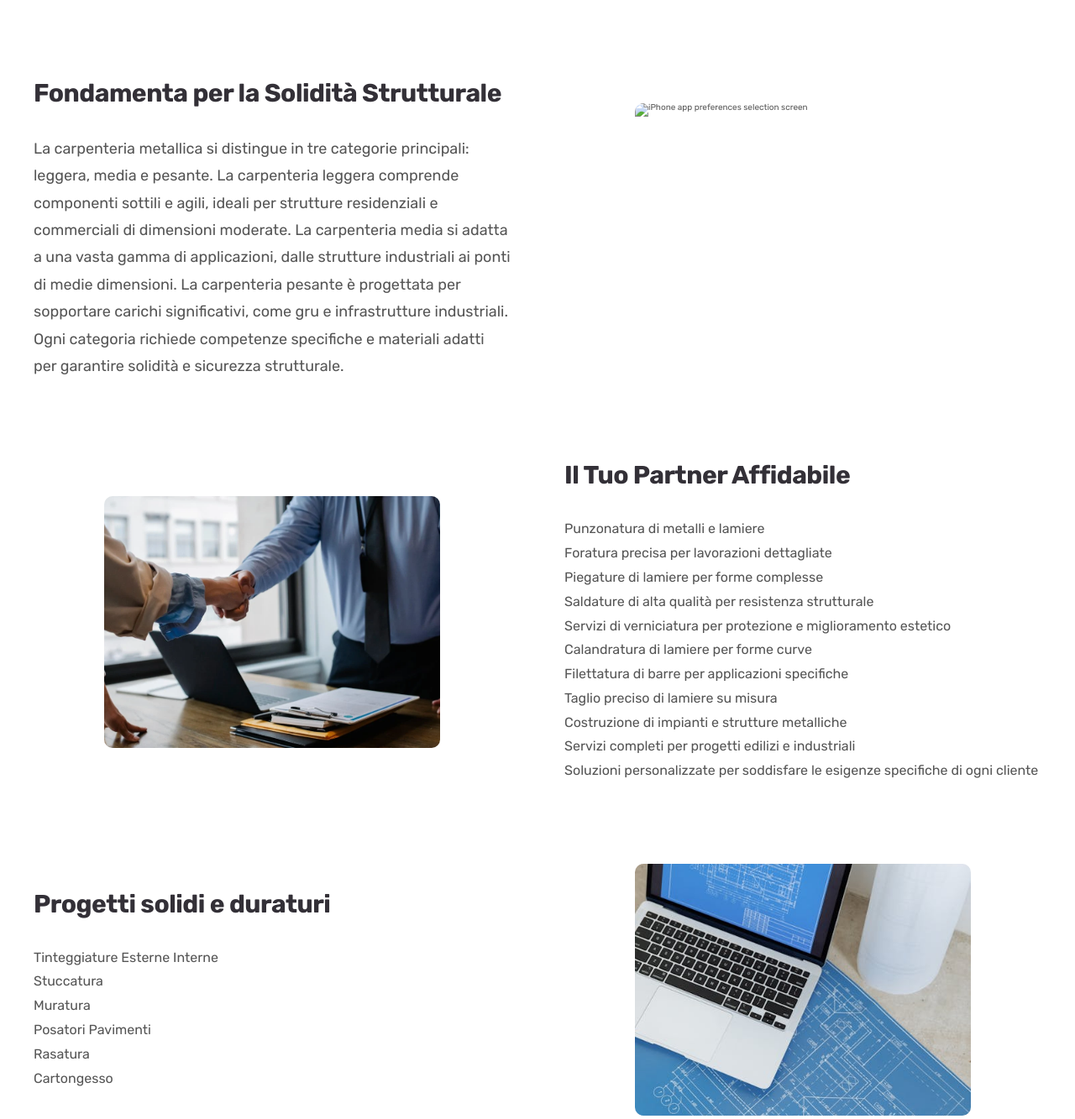
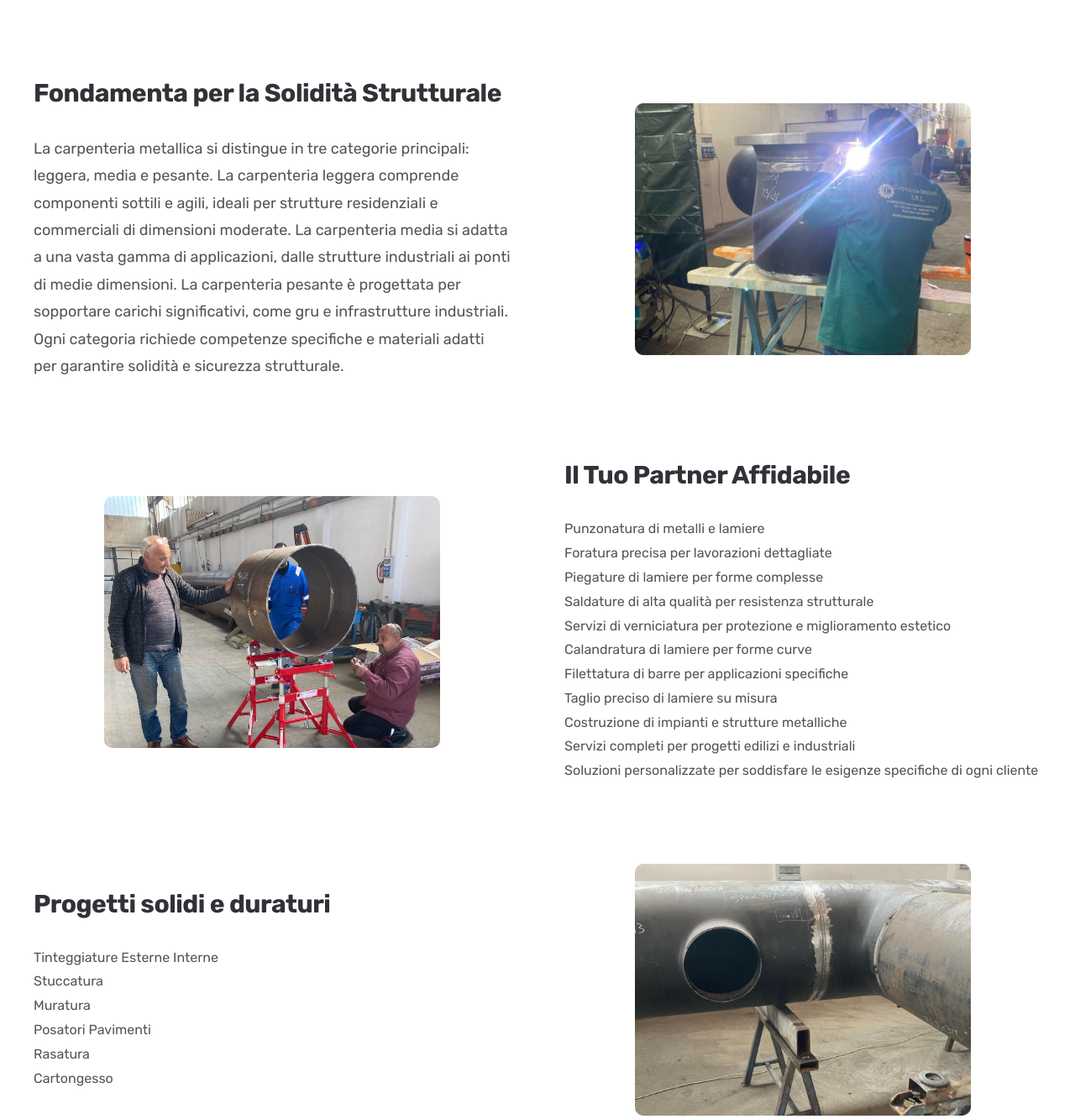
Before and after one commit to MagicGionson93/artmetalproject, a plain HTML site: page index.html in a window 1280 px wide. Shown: the part 1120-2453 px from the top of the page at 84% size. Drawn offline with nearby package versions, Linux system fonts and the light colour scheme.

Commit message:
aggiunte immagini fornite dal cliente

```diff
--- a/index.html
+++ b/index.html
@@ -116,7 +116,7 @@
           </div>
           <div class="step-img-box">
             <img
-              src="img/tubi.jpg"
+              src="img/img2/WhatsApp Image 2024-07-05 at 11.05.02.jpeg"
               class="step-img"
               alt="iPhone app preferences selection screen"
             />
@@ -125,7 +125,7 @@
           <!-- STEP 02 -->
           <div class="step-img-box">
             <img
-              src="img/partener affidabile.webp"
+              src="img/img2/WhatsApp Image 2024-07-05 at 11.05.03 (1).jpeg"
               class="step-img"
               alt="iPhone app meal approving plan screen"
             />
@@ -170,7 +170,7 @@
 
           <div class="step-img-box">
             <img
-              src="img/progetti solidi.jpeg"
+              src="img/img2/WhatsApp Image 2024-07-05 at 11.05.03 copia.jpg"
               class="step-img"
               alt="iPhone app delivery screen"
             />
```
Also changed, not shown: metalmeccanica.html (+2 -2 lines), img/img2/Screenshot 2024-07-10 152913.png (added), img/img2/WhatsApp Image 2024-07-05 at 11.05.02.jpeg (added), img/img2/WhatsApp Image 2024-07-05 at 11.05.03 (1).jpeg (added), img/img2/WhatsApp Image 2024-07-05 at 11.05.03 copia.jpg (added), img/img2/WhatsApp Image 2024-07-05 at 11.05.04 (1).jpeg (added), img/img2/WhatsApp Image 2024-07-05 at 11.05.04 (2).jpeg (added), img/img2/WhatsApp Image 2024-07-05 at 11.05.04 (3).jpeg (added), img/img2/WhatsApp Image 2024-07-05 at 11.05.04 (4).jpeg (added), img/img2/WhatsApp Image 2024-07-05 at 11.05.04.jpeg (added), img/img2/WhatsApp Image 2024-07-05 at 11.05.06 (1).jpeg (added), img/img2/WhatsApp Image 2024-07-05 at 11.05.06.jpeg (added), img/img2/WhatsApp Image 2024-07-05 at 11.05.08 (1).jpeg (added), img/img2/WhatsApp Image 2024-07-05 at 11.05.08 (2).jpeg (added), 1 more files.
